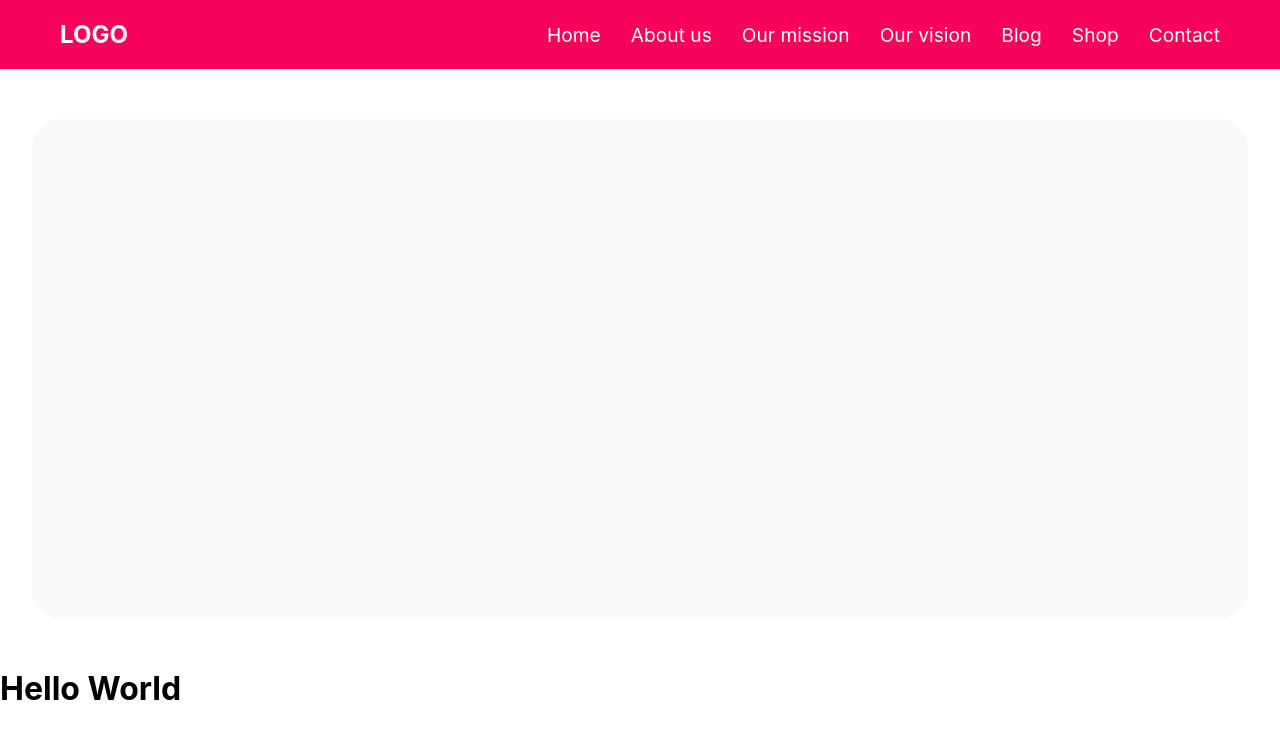
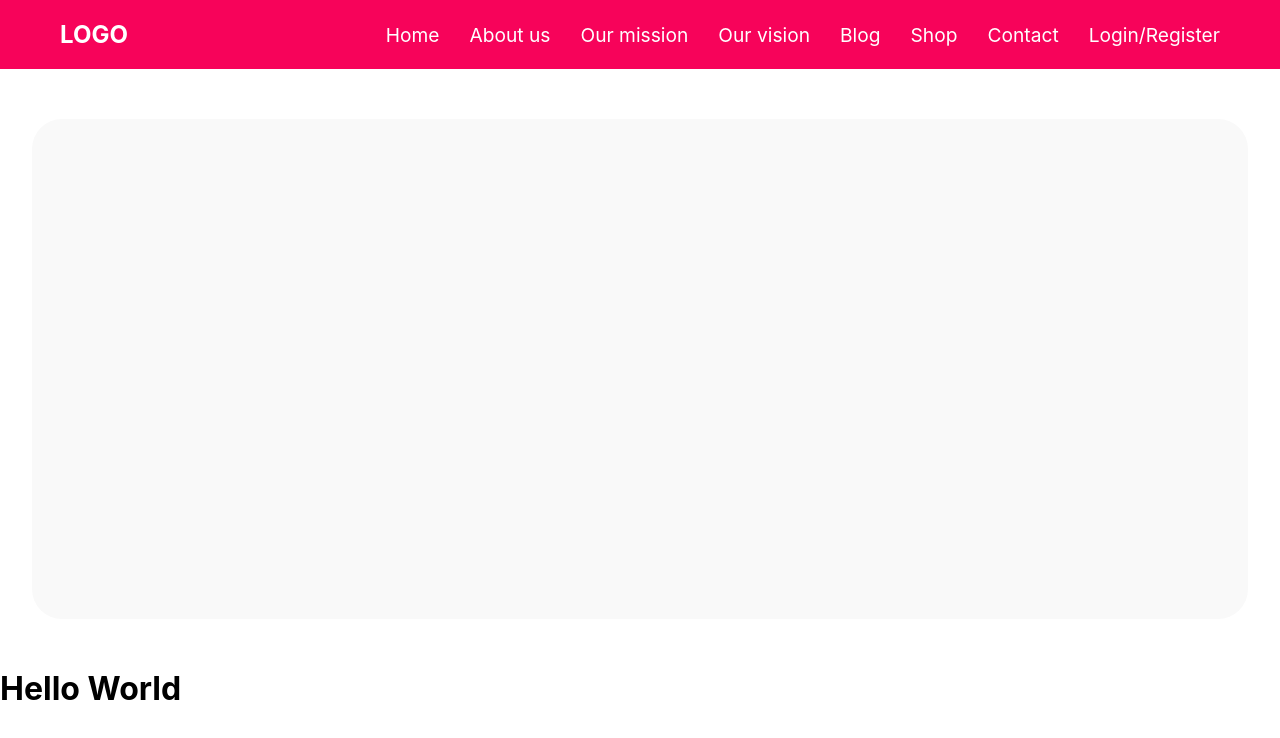
Before and after one commit to AnzorSv/first-react-app, a React (Create React App) app: page / in a window 1280 px wide. Shown: the top 738 px of the page. Built offline with nearby package versions, Linux system fonts and the light colour scheme.

Commit message:
added Login/Register to top menu

```diff
--- a/src/Navbar.js
+++ b/src/Navbar.js
@@ -12,6 +12,7 @@ function Navbar() {
             <li>Blog</li>
             <li>Shop</li>
             <li>Contact</li>
+            <li>Login/Register</li>
         </ul>
       </nav>
     );
```
